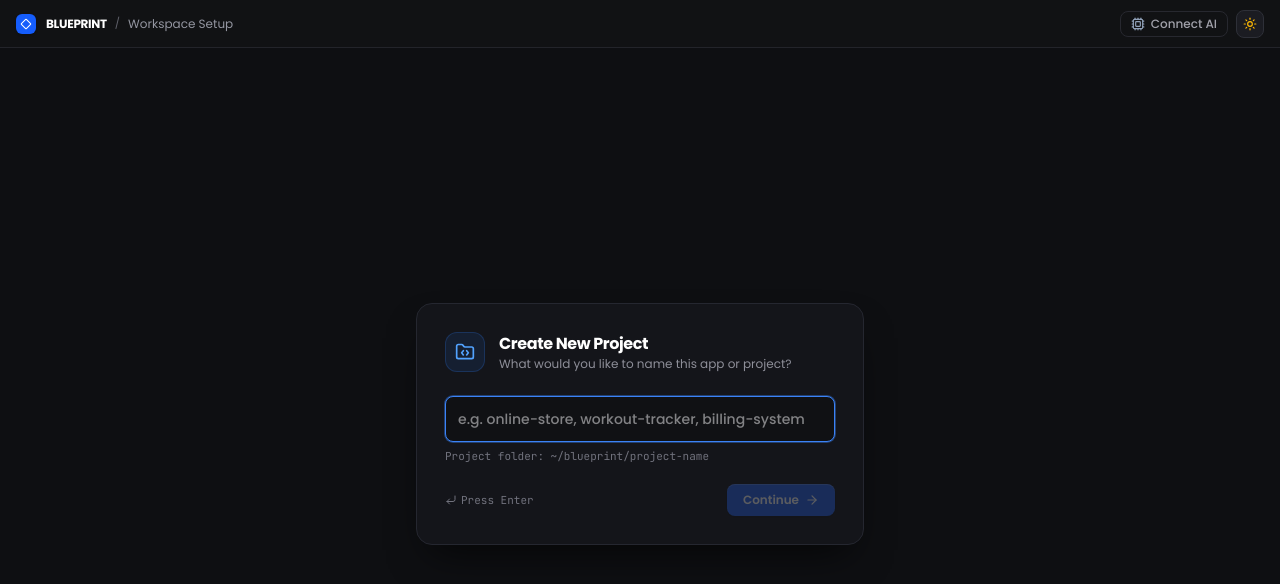
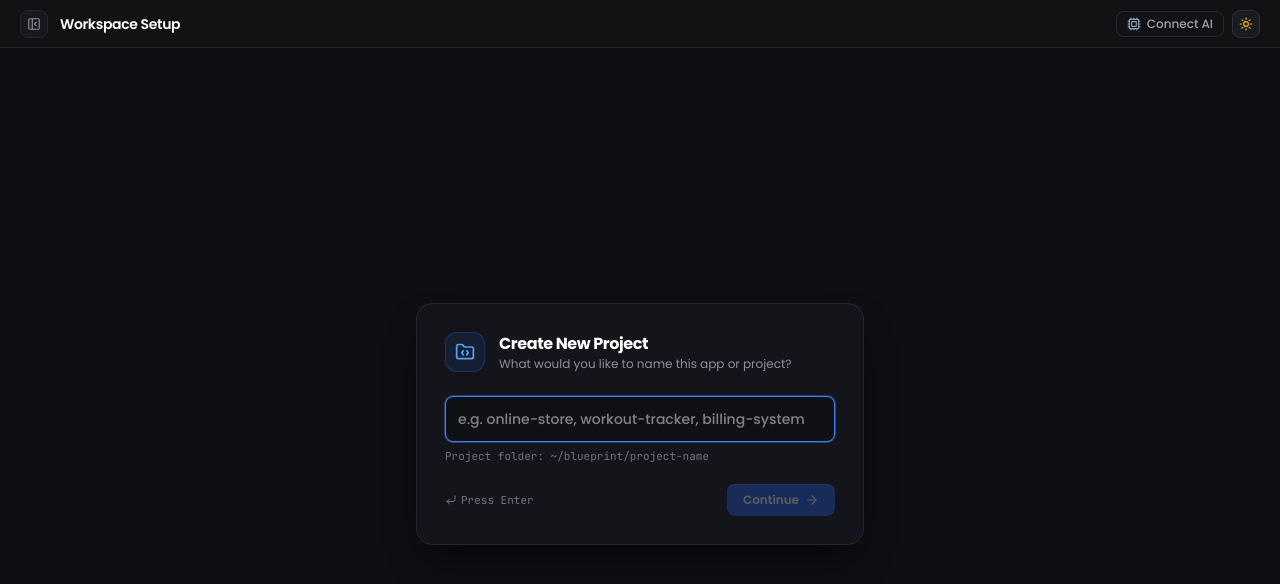
Before and after one commit to KingAbe1/blueprint, a React (Vite) app: page / in a window 1280 px wide. Shown: the top 584 px of the page. Built offline with nearby package versions, Linux system fonts and the light colour scheme.

Commit message:
refactor: relocate project switcher and navigation tabs to sidebar and centralize header breadcrumbs

```diff
--- a/src/App.tsx
+++ b/src/App.tsx
@@ -43,12 +43,25 @@ const AppContent: React.FC = () => {
   }, []);
 
   return (
-    <div className={`h-screen w-screen flex flex-col font-display transition-colors duration-200 select-none overflow-hidden ${
+    <div className={`h-screen w-screen flex font-display transition-colors duration-200 select-none overflow-hidden ${
       isDark
-        ? 'text-[#F4F4F6] selection:bg-blue-500/30 selection:text-blue-200'
-        : 'text-slate-900 selection:bg-blue-500/20 selection:text-blue-900'
+        ? 'text-[#F4F4F6] selection:bg-blue-500/30 selection:text-blue-200 bg-[#0E0F12]'
+        : 'text-slate-900 selection:bg-blue-500/20 selection:text-blue-900 bg-slate-50/50'
     }`}>
+      {/* Full-Height Left Sidebar */}
+      {activeProject && !isCreatingNew && (
+        <Sidebar
+          activeTab={activeTab}
+          onSelectTab={setActiveTab}
+          isCollapsed={isSidebarCollapsed}
+          onToggleCollapse={toggleSidebar}
+        />
+      )}
+
+      {/* Right Column: Top Header + Workspace Canvas */}
+      <div className="flex-1 flex flex-col min-w-0 overflow-hidden">
         <Header
+          activeTab={activeTab}
           isSidebarCollapsed={isSidebarCollapsed}
           onToggleSidebar={toggleSidebar}
         />
@@ -58,13 +71,6 @@ const AppContent: React.FC = () => {
             <CreateProjectView />
           ) : (
             <div className="flex-1 flex overflow-hidden min-h-0">
-            <Sidebar
-              activeTab={activeTab}
-              onSelectTab={setActiveTab}
-              isCollapsed={isSidebarCollapsed}
-              onToggleCollapse={toggleSidebar}
-            />
-
               {activeTab === 'domain-intent' ? (
                 <DomainIntentView onProceedToInvariants={() => setActiveTab('invariants')} />
               ) : (
@@ -73,6 +79,7 @@ const AppContent: React.FC = () => {
             </div>
           )}
         </main>
+      </div>
 
       <RenameModal />
       <DeleteModal />
--- a/src/components/layout/Header.tsx
+++ b/src/components/layout/Header.tsx
@@ -1,38 +1,48 @@
-import React, { useState } from 'react';
-import { Sun, Moon, Plus, PanelLeftClose, PanelLeft, Cpu } from 'lucide-react';
+import React from 'react';
+import { Sun, Moon, Plus, PanelLeft, PanelLeftClose, Cpu } from 'lucide-react';
 import { useProjects } from '../../context/ProjectContext';
 import { useTheme } from '../../context/ThemeContext';
 import { useAI } from '../../context/AIContext';
-import { ProjectDropdown } from '../project/ProjectDropdown';
+import { PhaseTab } from '../../types/project';
 
 interface HeaderProps {
+  activeTab?: PhaseTab;
   isSidebarCollapsed?: boolean;
   onToggleSidebar?: () => void;
-  showSidebarToggle?: boolean;
 }
 
+const TAB_META: Record<PhaseTab, { step: string; title: string }> = {
+  'domain-intent': { step: 'Step 1', title: 'Project Overview & Tech Stack' },
+  'invariants': { step: 'Step 2', title: 'Data & Safety Rules' },
+  'state-machine': { step: 'Step 3', title: 'Status & Steps Flow' },
+  'tdd-spec': { step: 'Step 4', title: 'Quality Checks' },
+  'in-flight': { step: 'Phase 2', title: 'Generate Code' },
+  'post-flight': { step: 'Phase 3', title: 'Final Review Checklist' }
+};
+
 export const Header: React.FC<HeaderProps> = ({
+  activeTab = 'domain-intent',
   isSidebarCollapsed = false,
   onToggleSidebar,
-  showSidebarToggle = true
 }) => {
   const { projects, isCreatingNew, setIsCreatingNew, activeProject } = useProjects();
   const { isDark, toggleTheme } = useTheme();
   const { activeConfig, isAiConfigured, setIsSettingsOpen } = useAI();
-  const [isDropdownOpen, setIsDropdownOpen] = useState(false);
+
+  const tabInfo = TAB_META[activeTab] || TAB_META['domain-intent'];
 
   return (
-    <header className={`h-12 border-b px-4 flex items-center justify-between sticky top-0 z-50 backdrop-blur-xl transition-colors duration-200 shrink-0 ${
+    <header className={`h-12 border-b px-5 flex items-center justify-between sticky top-0 z-30 backdrop-blur-xl transition-colors duration-200 shrink-0 ${
       isDark
         ? 'bg-[#121316]/95 border-[#23242A]'
         : 'bg-white/95 border-slate-200/60 shadow-2xs'
     }`}>
-      <div className="flex items-center space-x-2.5">
-        {/* Sidebar Collapse/Expand Toggle */}
-        {showSidebarToggle && activeProject && !isCreatingNew && (
+      <div className="flex items-center space-x-3">
+        {/* Sidebar Toggle Button directly next to the step */}
+        {onToggleSidebar && (
           <button
             onClick={onToggleSidebar}
-            className={`p-1.5 rounded-lg border transition-all cursor-pointer flex items-center ${
+            className={`p-1.5 rounded-lg border transition-all cursor-pointer flex items-center justify-center ${
               isDark
                 ? 'bg-[#18191E] border-[#27282F] text-[#8E8F99] hover:text-white hover:bg-white/[0.06]'
                 : 'bg-slate-50 border-slate-200/60 text-slate-600 hover:text-slate-900 hover:bg-slate-100 shadow-2xs'
@@ -47,17 +57,24 @@ export const Header: React.FC<HeaderProps> = ({
           </button>
         )}
 
-        {/* Logo Mark */}
-        <div className="w-5 h-5 rounded-md bg-blue-600 flex items-center justify-center shadow-sm">
-          <div className="w-2 h-2 border-[1.5px] border-white rounded-[1px] rotate-45" />
-        </div>
-
-        {/* Project Dropdown / Switcher */}
-        <ProjectDropdown
-          isOpen={isDropdownOpen}
-          onClose={() => setIsDropdownOpen(false)}
-          onToggle={() => setIsDropdownOpen(prev => !prev)}
-        />
+        {/* Top-level Step and Title breadcrumb */}
+        {activeProject && !isCreatingNew ? (
+          <div className="flex items-center space-x-2">
+            <span className="text-[11px] font-mono font-bold text-blue-500 uppercase tracking-wider">
+              {tabInfo.step}
+            </span>
+            <span className={`text-xs ${isDark ? 'text-[#5E606B]' : 'text-slate-300'}`}>/</span>
+            <h1 className={`text-xs sm:text-sm font-semibold tracking-tight ${isDark ? 'text-white' : 'text-slate-900'}`}>
+              {tabInfo.title}
+            </h1>
+          </div>
+        ) : (
+          <div className="flex items-center space-x-2">
+            <h1 className={`text-xs sm:text-sm font-semibold tracking-tight ${isDark ? 'text-white' : 'text-slate-900'}`}>
+              {isCreatingNew ? 'Create New Project' : 'Workspace Setup'}
+            </h1>
+          </div>
+        )}
       </div>
 
       {/* Header Right Actions */}
--- a/src/components/project/ProjectDropdown.tsx
+++ b/src/components/project/ProjectDropdown.tsx
@@ -15,9 +15,15 @@ interface ProjectDropdownProps {
   isOpen: boolean;
   onClose: () => void;
   onToggle: () => void;
+  compact?: boolean;
 }
 
-export const ProjectDropdown: React.FC<ProjectDropdownProps> = ({ isOpen, onClose, onToggle }) => {
+export const ProjectDropdown: React.FC<ProjectDropdownProps> = ({
+  isOpen,
+  onClose,
+  onToggle,
+  compact = false
+}) => {
   const {
     projects,
     activeProjectId,
@@ -43,25 +49,32 @@ export const ProjectDropdown: React.FC<ProjectDropdownProps> = ({ isOpen, onClos
   }, [isOpen, onClose]);
 
   return (
-    <div className="relative" ref={dropdownRef}>
-      <div className="flex items-center space-x-2">
-        <span className={`font-bold text-xs tracking-tight uppercase ${isDark ? 'text-white' : 'text-slate-900'}`}>
-          Blueprint
-        </span>
-        <span className={`text-[11px] ${isDark ? 'text-[#60616B]' : 'text-slate-400'}`}>/</span>
+    <div className="relative min-w-0 flex-1" ref={dropdownRef}>
+      <div className="flex items-center min-w-0 w-full">
+        {!compact && (
+          <div className="flex items-center space-x-2 mr-2 shrink-0">
+            <span className={`font-bold text-xs tracking-tight uppercase ${isDark ? 'text-white' : 'text-slate-900'}`}>
+              Blueprint
+            </span>
+            <span className={`text-[11px] ${isDark ? 'text-[#60616B]' : 'text-slate-400'}`}>/</span>
+          </div>
+        )}
 
         {activeProject ? (
           <button
             onClick={onToggle}
-            className={`flex items-center space-x-1.5 px-2 py-1 rounded-md text-xs font-medium border transition-all cursor-pointer ${
+            className={`flex items-center justify-between space-x-1 px-1.5 py-1 rounded-md text-xs font-medium border transition-all cursor-pointer min-w-0 flex-1 ${
               isDark
                 ? 'bg-[#18191E] border-[#2B2C33] text-white hover:bg-[#20222A]'
                 : 'bg-slate-100/80 border-slate-200 text-slate-900 hover:bg-slate-200/80 shadow-xs'
             }`}
+            title={activeProject.name}
           >
-            <FolderOpen className="w-3.5 h-3.5 text-blue-500" />
-            <span className="max-w-[140px] truncate">{activeProject.name}</span>
-            <ChevronDown className="w-3 h-3 text-[#7A7B85]" />
+            <div className="flex items-center space-x-1.5 min-w-0 overflow-hidden">
+              <FolderOpen className="w-3.5 h-3.5 text-blue-500 shrink-0" />
+              <span className="truncate text-xs">{activeProject.name}</span>
+            </div>
+            <ChevronDown className="w-3 h-3 text-[#7A7B85] shrink-0 ml-0.5" />
           </button>
         ) : (
           <span className={`text-xs ${isDark ? 'text-[#9496A1]' : 'text-slate-500'}`}>
@@ -71,7 +84,7 @@ export const ProjectDropdown: React.FC<ProjectDropdownProps> = ({ isOpen, onClos
       </div>
 
       {isOpen && (
-        <div className={`absolute top-full left-16 mt-1.5 w-72 rounded-2xl border shadow-2xl p-2 z-50 animate-in fade-in zoom-in-95 duration-150 ${
+        <div className={`absolute top-full left-0 mt-1.5 w-64 rounded-2xl border shadow-2xl p-2 z-50 animate-in fade-in zoom-in-95 duration-150 ${
           isDark
             ? 'bg-[#16171C] border-[#2A2B33] text-white'
             : 'bg-white border-slate-200 text-slate-900 shadow-xl'
--- a/src/components/workbench/InvariantWorkbench.tsx
+++ b/src/components/workbench/InvariantWorkbench.tsx
@@ -11,30 +11,8 @@ export const InvariantWorkbench: React.FC = () => {
 
   return (
     <div className="flex-1 flex flex-col overflow-y-auto w-full">
-      {/* Top Bar */}
-      <div className={`px-8 py-4 border-b flex items-center justify-between sticky top-0 z-20 backdrop-blur-md transition-colors ${
-        isDark ? 'bg-[#0E0F12]/90 border-[#23252C]' : 'bg-white/90 border-slate-200/60 shadow-2xs'
-      }`}>
-        <div className="flex items-center space-x-3">
-          <span className="text-[11px] font-mono font-bold text-blue-500 uppercase tracking-wider">
-            Step 2
-          </span>
-          <span className={`text-xs ${isDark ? 'text-[#5E606B]' : 'text-slate-300'}`}>/</span>
-          <h1 className={`text-sm font-semibold tracking-tight ${isDark ? 'text-white' : 'text-slate-900'}`}>
-            Data & Safety Rules
-          </h1>
-        </div>
-
-        <button
-          className="btn-primary-blue px-3.5 py-1.5 rounded-lg text-xs font-semibold text-white flex items-center space-x-1.5 cursor-pointer shadow-sm"
-        >
-          <Plus className="w-3.5 h-3.5" />
-          <span>Add Data Rule</span>
-        </button>
-      </div>
-
       {/* Content Canvas */}
-      <div className="p-8 w-full space-y-6">
+      <div className="p-8 w-full max-w-7xl mx-auto space-y-6">
         <div className={`p-10 rounded-xl border text-center space-y-4 transition-colors ${
           isDark ? 'studio-panel-dark' : 'studio-panel-light'
         }`}>
```
Also changed, not shown: src/components/layout/Sidebar.tsx (+35 -4 lines), src/components/workbench/DomainIntentView.tsx (+1 -28 lines). Lines whose indentation alone changed are shown as unchanged.
